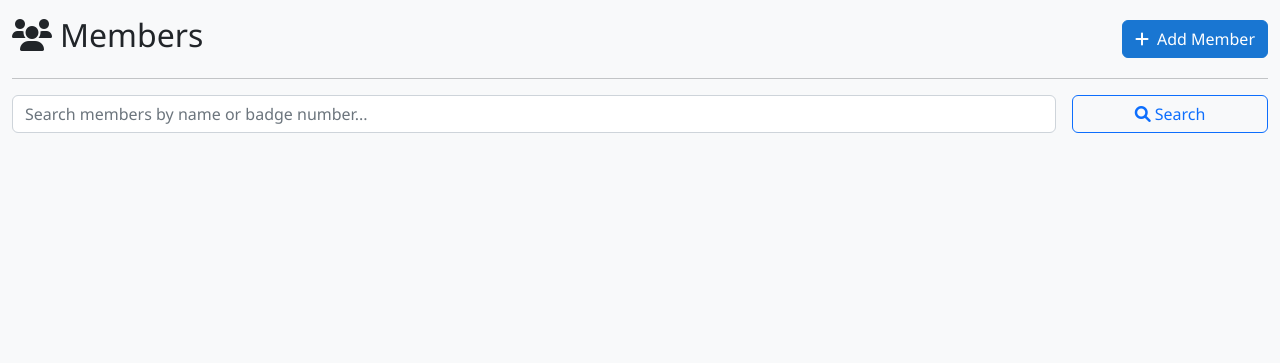
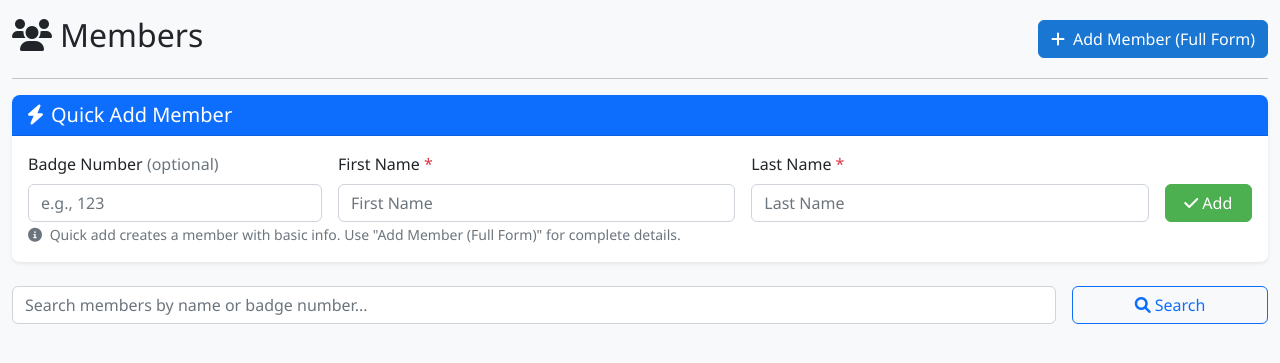
Before and after one commit to chhumphrey/ems-inventory-system, a Flask app: page /attendance/members in a window 1280 px wide. Shown: the part 62-425 px from the top of the page. Run offline with Flask 3, Linux system fonts and the light colour scheme; a user stored in the database is signed in; data comes from the database, SQL or seed files in the repository.

Commit message:
Enable dev to share production database and add quick add member form
- Update config.py to use DATABASE_URL when set (allows dev to share prod database)
- Add quick add member form to Members page with badge number, first name, last name
- Add quick_add_member route for fast member entry
- Add validation and duplicate badge number checking
- Update button text to clarify 'Full Form' option
- Add DEV_DATABASE_SETUP.md documentation

```diff
--- a/routes.py
+++ b/routes.py
@@ -2603,6 +2603,61 @@ def members_list():
                          members=members,
                          search=search)
 
+@attendance_bp.route('/members/quick_add', methods=['POST'])
+@login_required
+def quick_add_member():
+    """Quick add a new member with minimal fields"""
+    try:
+        org = get_default_organization()
+
+        badge_number = request.form.get('badge_number', '').strip()
+        first_name = request.form.get('first_name', '').strip()
+        last_name = request.form.get('last_name', '').strip()
+
+        # Validate required fields
+        if not first_name or not last_name:
+            flash('First name and last name are required.', 'error')
+            return redirect(url_for('attendance.members_list'))
+
+        # Check if member with same badge number already exists (if badge number provided)
+        if badge_number:
+            existing = Member.query.filter(
+                Member.org_id == org.id,
+                Member.badge_number == badge_number,
+                Member.deleted_at == None
+            ).first()
+            if existing:
+                flash(f'Member with badge number {badge_number} already exists.', 'error')
+                return redirect(url_for('attendance.members_list'))
+
+        # Create new member
+        member = Member(
+            org_id=org.id,
+            badge_number=badge_number or None,
+            first_name=first_name,
+            last_name=last_name,
+            email=None,
+            phone=None,
+            membership_type='active',
+            is_active=True
+        )
+        db.session.add(member)
+        db.session.commit()
+
+        log_audit('CREATE', 'member', member.id, new_values={
+            'badge_number': badge_number,
+            'first_name': first_name,
+            'last_name': last_name
+        })
+
+        flash(f'Member {member.get_full_name()} added successfully.', 'success')
+        return redirect(url_for('attendance.members_list'))
+
+    except Exception as e:
+        db.session.rollback()
+        flash(f'Error adding member: {str(e)}', 'error')
+        return redirect(url_for('attendance.members_list'))
+
 @attendance_bp.route('/members/new', methods=['GET', 'POST'])
 @login_required
 def new_member():
--- a/templates/attendance/members_list.html
+++ b/templates/attendance/members_list.html
@@ -8,10 +8,52 @@
         <div class="d-flex justify-content-between align-items-center mb-3">
             <h2><i class="fas fa-users me-2"></i>Members</h2>
             <a href="{{ url_for('attendance.new_member') }}" class="btn btn-primary">
-                <i class="fas fa-plus me-2"></i>Add Member
+                <i class="fas fa-plus me-2"></i>Add Member (Full Form)
             </a>
         </div>
         <hr>
+    </div>
+</div>
+
+<!-- Quick Add Form -->
+<div class="row mb-4">
+    <div class="col-12">
+        <div class="card border-primary">
+            <div class="card-header bg-primary text-white">
+                <h5 class="mb-0">
+                    <i class="fas fa-bolt me-2"></i>Quick Add Member
+                </h5>
+            </div>
+            <div class="card-body">
+                <form method="POST" action="{{ url_for('attendance.quick_add_member') }}" class="row g-3">
+                    <div class="col-md-3">
+                        <label for="badge_number" class="form-label">Badge Number <span class="text-muted">(optional)</span></label>
+                        <input type="text" class="form-control" id="badge_number" name="badge_number"
+                               placeholder="e.g., 123" autocomplete="off">
+                    </div>
+                    <div class="col-md-4">
+                        <label for="first_name" class="form-label">First Name <span class="text-danger">*</span></label>
+                        <input type="text" class="form-control" id="first_name" name="first_name"
+                               placeholder="First Name" required autocomplete="off">
+                    </div>
+                    <div class="col-md-4">
+                        <label for="last_name" class="form-label">Last Name <span class="text-danger">*</span></label>
+                        <input type="text" class="form-control" id="last_name" name="last_name"
+                               placeholder="Last Name" required autocomplete="off">
+                    </div>
+                    <div class="col-md-1">
+                        <label class="form-label">&nbsp;</label>
+                        <button type="submit" class="btn btn-success w-100">
+                            <i class="fas fa-check me-1"></i>Add
+                        </button>
+                    </div>
+                </form>
+                <small class="text-muted">
+                    <i class="fas fa-info-circle me-1"></i>
+                    Quick add creates a member with basic info. Use "Add Member (Full Form)" for complete details.
+                </small>
+            </div>
+        </div>
     </div>
 </div>
 
```
Also changed, not shown: DEV_DATABASE_SETUP.md (added, +91 -0 lines), config.py (+10 -6 lines).
